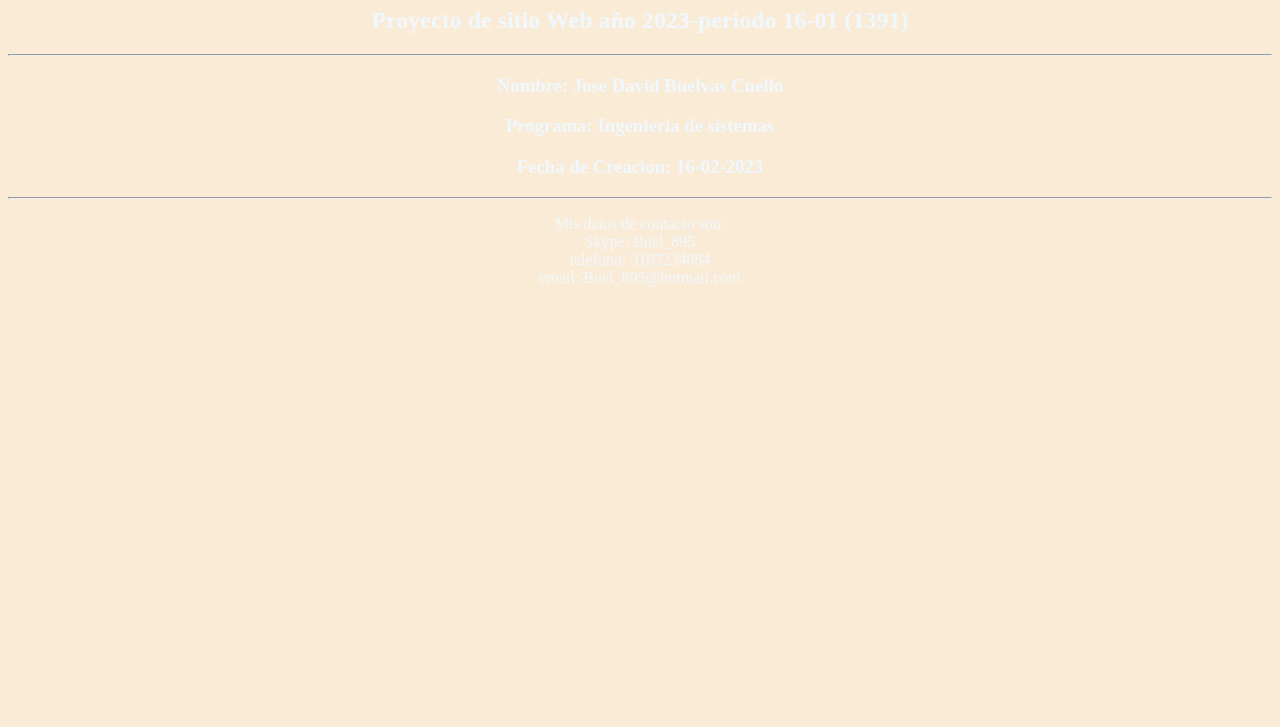
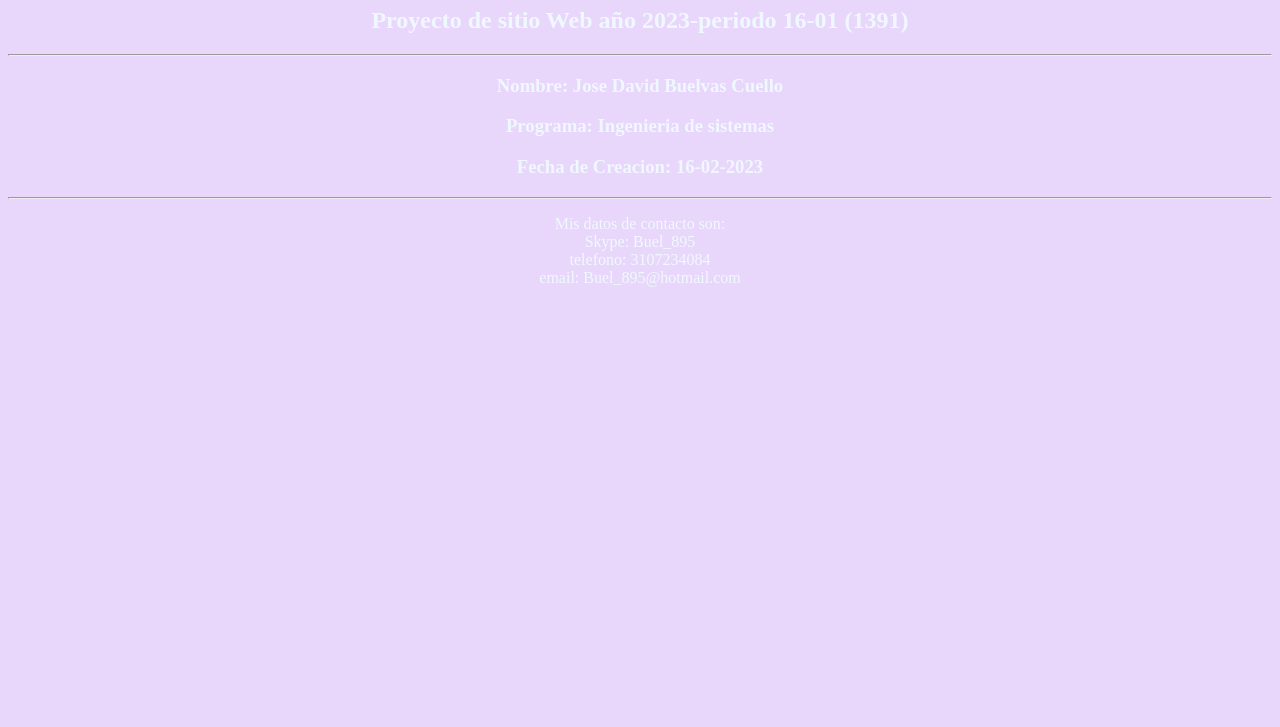
Before and after one commit to DSW-JoseBuelvas-1391/DSW-JoseBuelvas-1391, a plain HTML site: page index.html in a window 1280 px wide. Shown: the part 73-800 px from the top of the page. Drawn offline with Linux system fonts and the light colour scheme.

Commit message:
Update index.html
Octava actualizacion

```diff
--- a/index.html
+++ b/index.html
@@ -9,7 +9,7 @@
 <style>
     * {
       text-align: center;
-      background-color: antiquewhite;
+      background-color: rgb(232, 215, 250);
       color: aliceblue;
     }
 </style>
```
